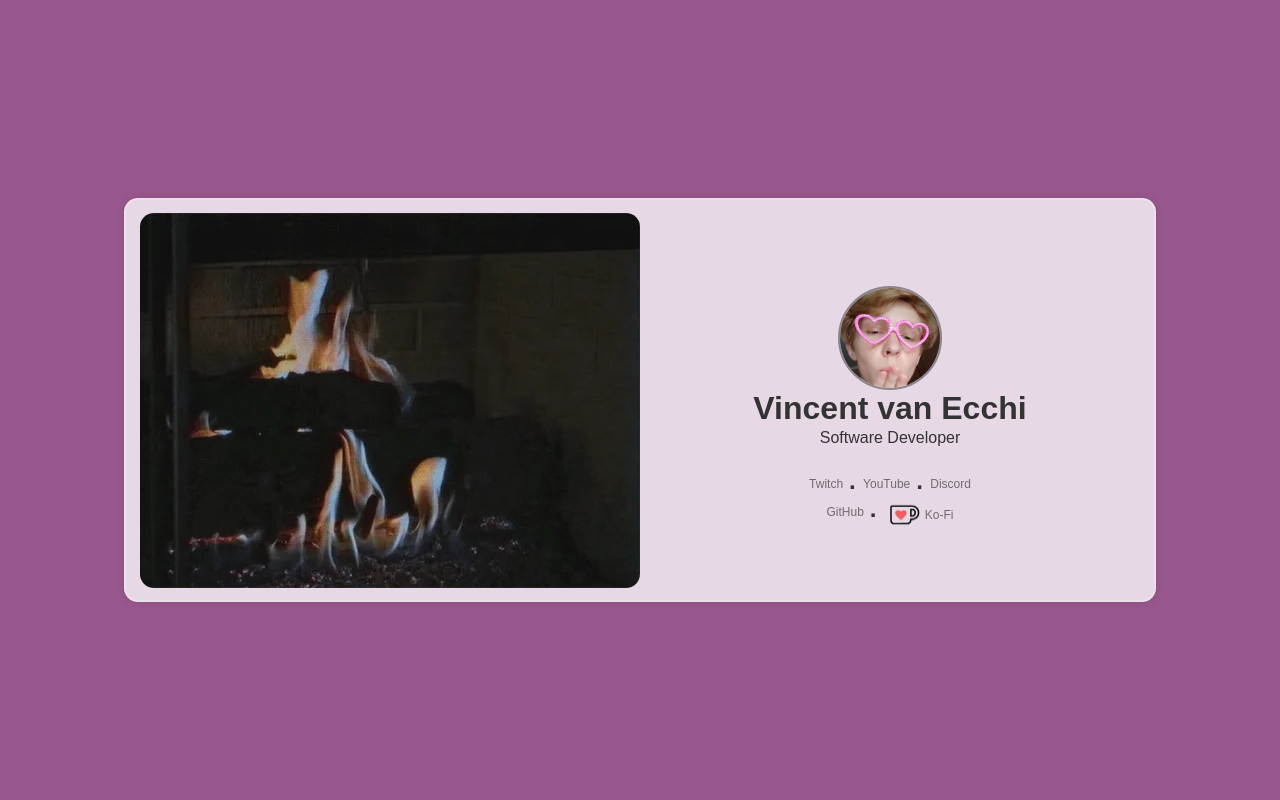
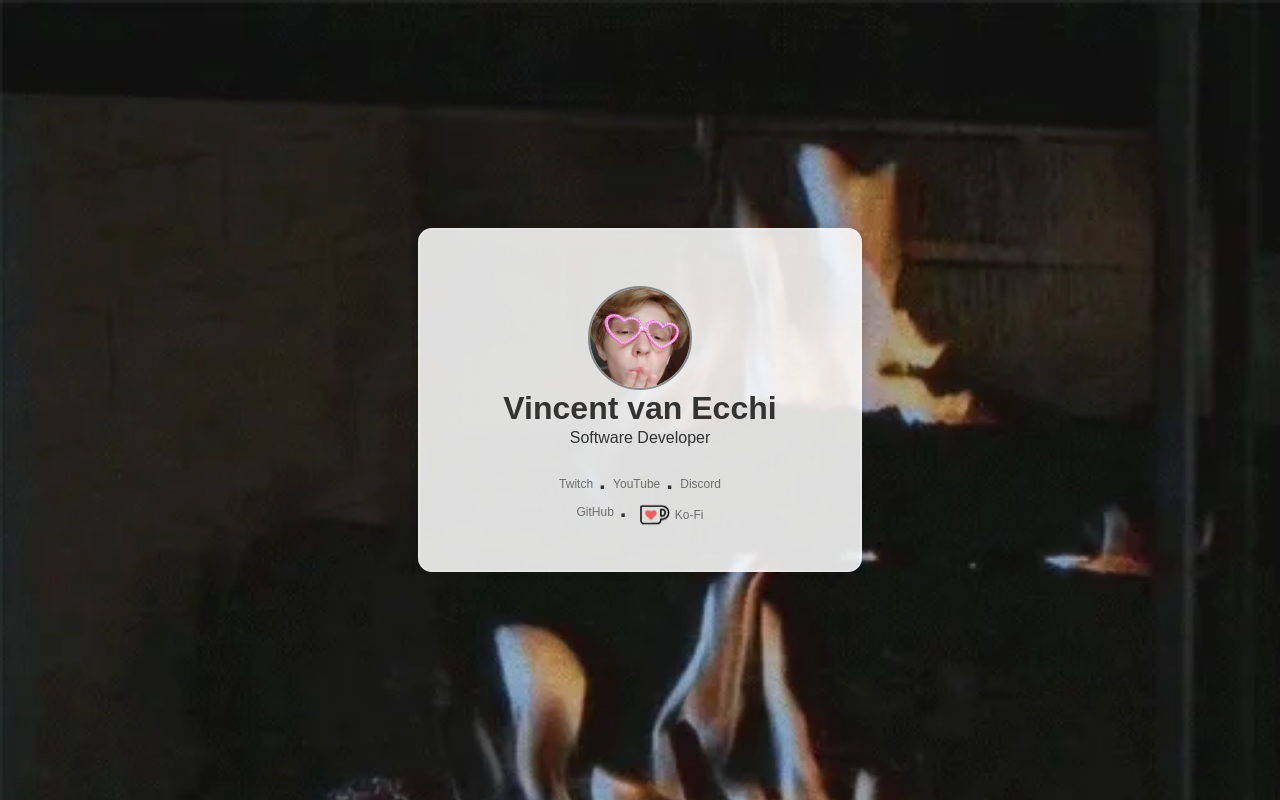
Before and after one commit to vincentvanecchi/vincentvanecchi.github.io, a plain HTML site: page index.html in a window 1280 px wide. Drawn offline with Linux system fonts and the light colour scheme.

Commit message:
gif background

```diff
--- a/index.html
+++ b/index.html
@@ -18,38 +18,19 @@
     <link rel="icon" href="./assets/favicon.png" type="image/x-icon">
     <title>Newbject</title>
     <style>
-        @media only screen and (max-aspect-ratio: 1/1) {
         .container {
-                width: 500px;
-                height: 700px;
+            width: 400px;
+            height: 300px;
             display: flex;
-                flex-direction: column;
+            flex-direction: row;
             align-items: center;
-                background: #ffffffc4;
-                padding: 14px;
+            background: #ffffffdc;
+            padding: 20px;
             box-shadow: 0 0 10px rgba(0, 0, 0, 0.1);
             border-radius: 14px;
             border-style: solid;
             border-width: 2px;
             border-color: #ffffff3a;
-            }
-        }
-        @media only screen and (min-aspect-ratio: 1/1) {
-            .container {
-                width: 1000px;
-                height: 400px;
-                display: flex;
-                flex-direction: row;
-                align-items: center;
-                background: #ffffffc4;
-                padding-left: 14px;
-                padding-right: 14px;
-                box-shadow: 0 0 10px rgba(0, 0, 0, 0.1);
-                border-radius: 14px;
-                border-style: solid;
-                border-width: 2px;
-                border-color: #ffffff3a;
-            }
         }
 
         body {
@@ -59,8 +40,9 @@
             align-items: center;
             justify-content: center;
             height: 100vh;
-            background-color: #98588d;
             color: #333;
+            background-image: url('./assets/fireplace.webp');
+            background-size: cover;
         }
 
 
@@ -71,7 +53,7 @@
         }
 
         .info {
-            width: 500px;
+            width: 400px;
             height: 300px;
             display: flex;
             flex-direction: column;
@@ -194,22 +176,7 @@
 </head>
 <body>
     <div class="container">
-        <img class="fireplace" src="./assets/fireplace.webp" width="500" height="375"/>
         <div class="info">
-            <!--
-            <div class="column_">
-                <div class="row_">
-                    <img src="./assets/stick.png" class="stick"/>
-                    <img src="./assets/actionbuttons.png" class="control"/>
-                </div>
-
-                <div class="row_">
-                    <img src="./assets/krestovina.png" class="control"/>
-                    <img src="./assets/stick.png" class="stick"/>
-                </div>
-            </div>
-            -->
-
             <div class="profile">
                 <img src="./assets/pfp.jpg" alt="Profile Picture" class="pfp">
                 <h1>Vincent van Ecchi</h1>
```
Lines whose indentation alone changed are shown as unchanged.
